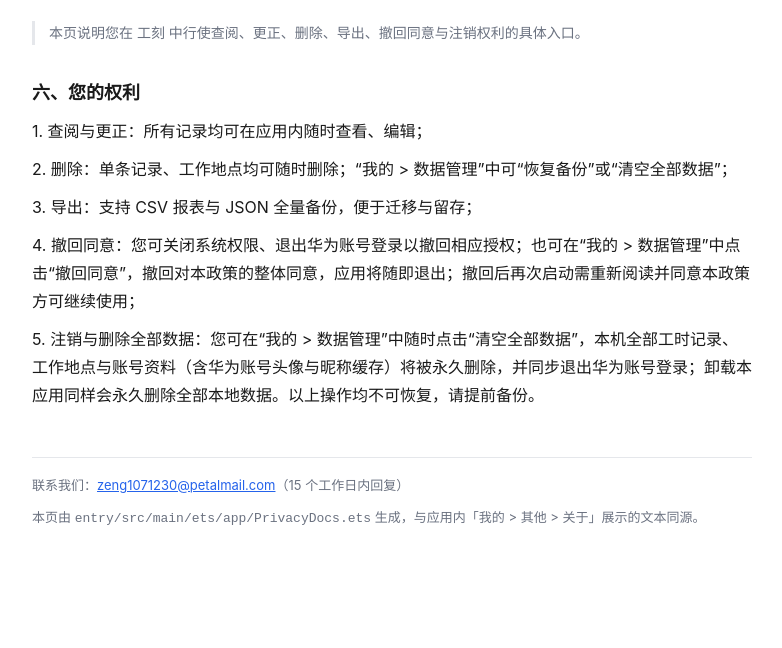
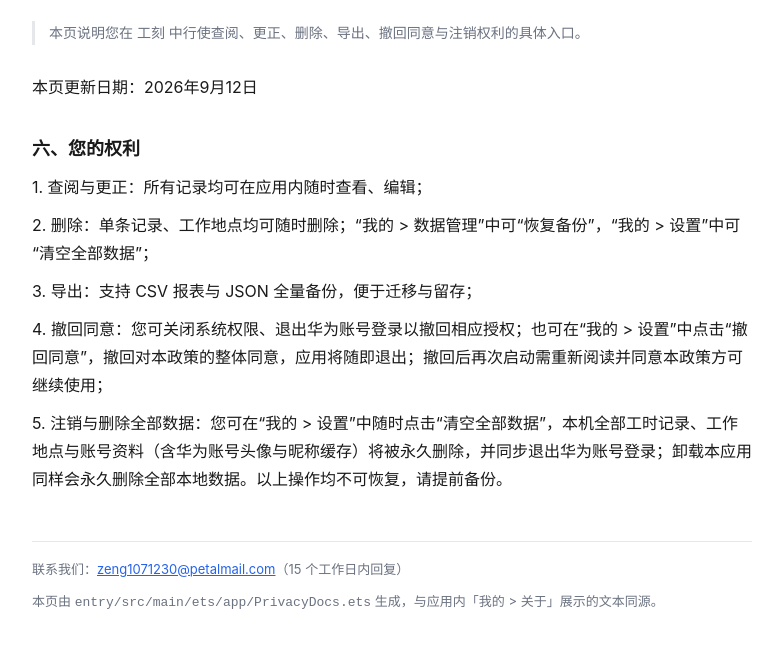
Before and after one commit to zeng1071230/worklog-privacy, a plain HTML site: page rights.html in a window 1280 px wide. Shown: the part 106-754 px from the top of the page, without its empty margins (248-1030 px from the left). Drawn offline with Linux system fonts and the light colour scheme.

Commit message:
隐私政策：撤回同意与清空全部数据入口迁至「我的 > 设置」，生效日期改为 2026年9月12日
应用内 1.0.5 将这两项从「数据管理」移到了新增的「设置」弹窗，公开页需与之一致；
同时修正页脚残留的「我的 > 其他 > 关于」——「我的」页已不再显示分组小标题。

```diff
--- a/rights.html
+++ b/rights.html
@@ -28,16 +28,17 @@ color:var(--muted);font-size:13px}
 <h1>隐私权利说明</h1>
 <p class="meta">工刻（com.zeng1071230.worklog） · 版本 1.0.5 · 开发者 曾凯</p>
 <p class="note">本页说明您在 工刻 中行使查阅、更正、删除、导出、撤回同意与注销权利的具体入口。</p>
+<p>本页更新日期：2026年9月12日</p>
 <h2>六、您的权利</h2>
 <p>1. 查阅与更正：所有记录均可在应用内随时查看、编辑；</p>
-<p>2. 删除：单条记录、工作地点均可随时删除；“我的 &gt; 数据管理”中可“恢复备份”或“清空全部数据”；</p>
+<p>2. 删除：单条记录、工作地点均可随时删除；“我的 &gt; 数据管理”中可“恢复备份”，“我的 &gt; 设置”中可“清空全部数据”；</p>
 <p>3. 导出：支持 CSV 报表与 JSON 全量备份，便于迁移与留存；</p>
-<p>4. 撤回同意：您可关闭系统权限、退出华为账号登录以撤回相应授权；也可在“我的 &gt; 数据管理”中点击“撤回同意”，撤回对本政策的整体同意，应用将随即退出；撤回后再次启动需重新阅读并同意本政策方可继续使用；</p>
-<p>5. 注销与删除全部数据：您可在“我的 &gt; 数据管理”中随时点击“清空全部数据”，本机全部工时记录、工作地点与账号资料（含华为账号头像与昵称缓存）将被永久删除，并同步退出华为账号登录；卸载本应用同样会永久删除全部本地数据。以上操作均不可恢复，请提前备份。</p>
+<p>4. 撤回同意：您可关闭系统权限、退出华为账号登录以撤回相应授权；也可在“我的 &gt; 设置”中点击“撤回同意”，撤回对本政策的整体同意，应用将随即退出；撤回后再次启动需重新阅读并同意本政策方可继续使用；</p>
+<p>5. 注销与删除全部数据：您可在“我的 &gt; 设置”中随时点击“清空全部数据”，本机全部工时记录、工作地点与账号资料（含华为账号头像与昵称缓存）将被永久删除，并同步退出华为账号登录；卸载本应用同样会永久删除全部本地数据。以上操作均不可恢复，请提前备份。</p>
 </main>
 <footer>
 <p>联系我们：<a href="mailto:zeng1071230@petalmail.com">zeng1071230@petalmail.com</a>（15 个工作日内回复）</p>
-<p>本页由 <code>entry/src/main/ets/app/PrivacyDocs.ets</code> 生成，与应用内「我的 &gt; 其他 &gt; 关于」展示的文本同源。</p>
+<p>本页由 <code>entry/src/main/ets/app/PrivacyDocs.ets</code> 生成，与应用内「我的 &gt; 关于」展示的文本同源。</p>
 </footer>
 </body>
 </html>
```
Also changed, not shown: agreement.html (+2 -2 lines), index.html (+6 -6 lines).
